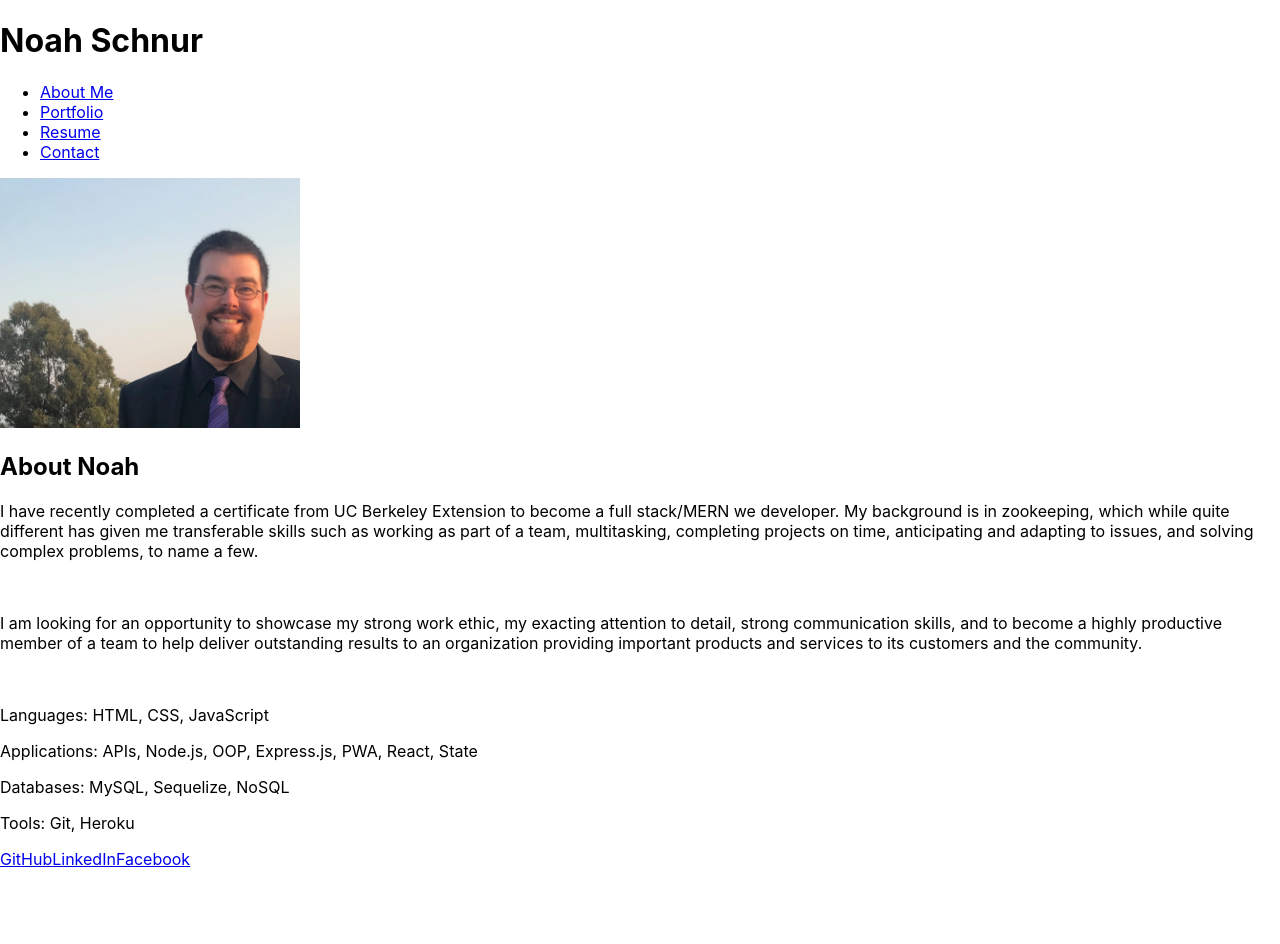
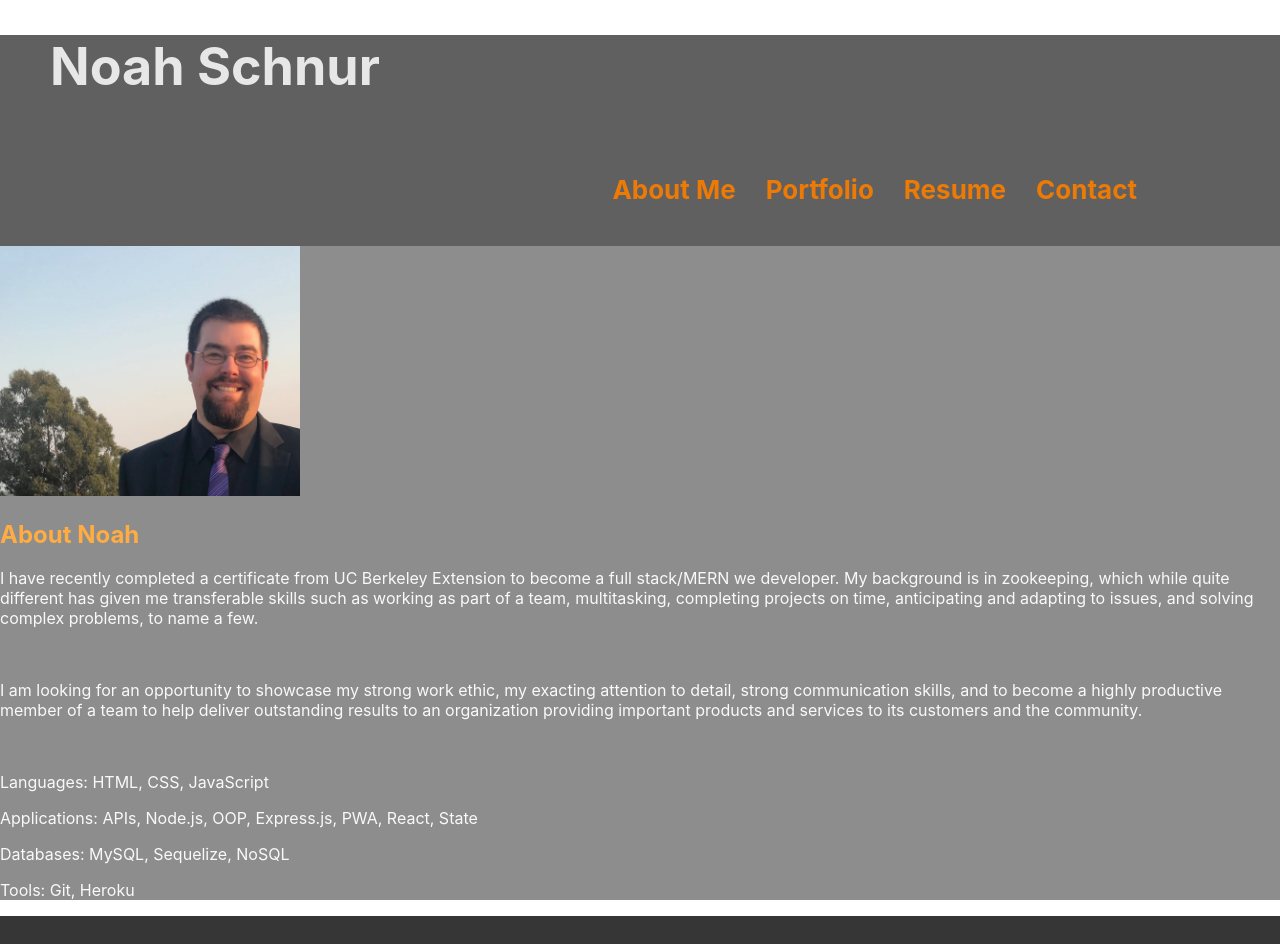
Before and after one commit to noahschnur/noah-schnur-portfolio, a React (Create React App) app: page / in a window 1280 px wide. Shown: the top 944 px of the page. Before the commit the page ends 869 px from the top, so only its background shows below. Built offline with nearby package versions, Linux system fonts and the light colour scheme.

Commit message:
css pass 1

```diff
--- a/package.json
+++ b/package.json
@@ -4,6 +4,9 @@
   "private": true,
   "homepage": "https://noahschnur.github.io/noahschnur-portfolio/",
   "dependencies": {
+    "@material-ui/core": "^4.11.4",
+    "@material-ui/styles": "^4.11.4",
+    "@material-ui/system": "^4.11.3",
     "@react-pdf/renderer": "^2.0.15",
     "@testing-library/user-event": "^12.8.3",
     "cors": "^2.8.5",
--- a/public/index.html
+++ b/public/index.html
@@ -2,19 +2,19 @@
 <html lang="en">
   <head>
     <meta charset="utf-8" />
-    <link rel="icon" href="%PUBLIC_URL%/favicon.ico" />
+    <link rel="icon" href="../src/assets/images/Noah.jpg" />
     <meta name="viewport" content="width=device-width, initial-scale=1" />
     <meta name="theme-color" content="#000000" />
     <meta
       name="description"
       content="Web site created using create-react-app"
     />
-    <link rel="apple-touch-icon" href="%PUBLIC_URL%/logo192.png" />
+    <link rel="apple-touch-icon" href="../src/assets/images/Noah.jpg" />
     <!--
       manifest.json provides metadata used when your web app is installed on a
       user's mobile device or desktop. See https://developers.google.com/web/fundamentals/web-app-manifest/
     -->
-    <link rel="manifest" href="%PUBLIC_URL%/manifest.json" />
+    <link rel="manifest" href="../src/assets/images/Noah.jpg" />
     <!--
       Notice the use of %PUBLIC_URL% in the tags above.
       It will be replaced with the URL of the `public` folder during the build.
--- /dev/null
+++ b/src/App.css
@@ -0,0 +1,82 @@
+.App {
+  text-align: center;
+}
+
+.App-header {
+  background-color: #606060;
+  min-height: 75px;
+  font-size: calc(10px + 2vmin);
+}
+
+.App-footer {
+    background-color: #363636;
+    display: flex;
+    align-items: center;
+    justify-content: space-around;
+    height: 75px;
+    font-size: large;
+}
+
+.App-h1 {
+    opacity: 0.85;
+    display: flex;
+    justify-content: flex-start;
+    align-items: center;
+    margin-left: 50px;
+    color: #ffffff;
+}
+
+.App-nav {
+    display: flex;
+    align-items: center;
+    justify-content: flex-end;
+    width: 90%;
+}
+
+.nav-li {
+    display: inline-block;
+    padding: 15px;
+    list-style-type: none;
+}
+
+.App-link {
+  color: #f57c00;
+  opacity: 0.95;
+  text-decoration: none;
+  font-weight: bold;
+}
+
+.Port-link {
+  color: #ffad42;
+  text-decoration: none;
+  font-weight: bold;
+}
+
+.p-main {
+    background-color: #606060;
+}
+
+.p-light {
+    background-color: #8d8d8d;
+}
+
+.p-dark {
+    background-color: #363636;
+}
+
+.p-text {
+    color: #ffffff;
+    opacity: 0.95;
+}
+
+.s-main {
+    color: #f57c00;
+}
+
+.s-light {
+    color: #ffad42;
+}
+
+.s-dark {
+    color: #bb4d00;
+}
--- a/src/App.js
+++ b/src/App.js
@@ -1,32 +1,29 @@
-import React, { useState } from 'react';
-import Nav from './Components/Nav';
-import About from './Components/About';
-import Footer from './Components/Footer';
-import Portfolio from './Components/Portfolio';
-import Resume from './Components/Resume';
-import ContactForm from './Components/Contact';
+import React, { useState } from "react";
+import "./App.css";
+import Nav from "./Components/Nav";
+import About from "./Components/About";
+import Footer from "./Components/Footer";
+import Portfolio from "./Components/Portfolio";
+import Resume from "./Components/Resume";
+import ContactForm from "./Components/Contact";
 import { BrowserRouter as Router, Route, Switch } from "react-router-dom";
-import './index.css';
+import "./index.css";
 
 function App() {
-
-
   const [contactSelected, setContactSelected] = useState(false);
 
   return (
     <Router>
-      <Nav
-        setContactSelected={setContactSelected}
-      ></Nav>
+      <Nav setContactSelected={setContactSelected}></Nav>
       <main>
         {!contactSelected ? (
           <Switch>
-            <Route exact path="/Resume" component={Resume}/>
-            <Route exact path="/Portfolio" component={Portfolio}/>
-            <Route exact path="/" component={About}/>
+            <Route exact path="/resume" component={Resume} />
+            <Route exact path="/portfolio" component={Portfolio} />
+            <Route exact path="/" component={About} />
           </Switch>
-         ) : (
-           <ContactForm></ContactForm>
+        ) : (
+          <ContactForm></ContactForm>
         )}
       </main>
       <Footer></Footer>
--- a/src/Components/About/index.js
+++ b/src/Components/About/index.js
@@ -1,30 +1,31 @@
 import React from 'react';
 import Noah from "../../assets/images/Noah.jpg";
 
+
 function About() {
     return (
-        <section>
+        <section className="p-light">
             <img src={Noah} alt="Noah Schnur" height="250px" width="300px" />
-            <h2>About Noah</h2>
+            <h2 className="s-light">About Noah</h2>
             <div>
-                <p>
+                <p className="p-text">
                     I have recently completed a certificate from UC Berkeley Extension to become a full stack/MERN we developer. My background is in zookeeping, which while quite different has given me transferable skills such as working as part of a team, multitasking, completing projects on time, anticipating and adapting to issues, and solving complex problems, to name a few.
                 </p>
                 <br></br>
-                <p>
+                <p className="p-text">
                     I am looking for an opportunity to showcase my strong work ethic, my exacting attention to detail, strong communication skills, and to become a highly productive member of a team to help deliver outstanding results to an organization providing important products and services to its customers and the community.
                 </p>
                 <br></br>
-                <p>
+                <p className="p-text">
                     Languages: HTML, CSS, JavaScript
                 </p>
-                <p>
+                <p className="p-text">
                     Applications: APIs, Node.js, OOP, Express.js, PWA, React, State
                 </p>
-                <p>
+                <p className="p-text">
                     Databases: MySQL, Sequelize, NoSQL
                 </p>
-                <p>
+                <p className="p-text">
                     Tools: Git, Heroku
                 </p>
             </div>
--- a/src/Components/Contact/index.js
+++ b/src/Components/Contact/index.js
@@ -36,8 +36,8 @@ function ContactForm() {
   };
 
   return (
-    <section>
-      <h1 data-testid="h1tag">Contact me</h1>
+    <section className="p-light">
+      <h1 data-testid="h1tag" className="s-light">Contact me</h1>
       <form id="contact-form" onSubmit={handleSubmit}>
         <div>
           <label htmlFor="name">Name:</label>
--- a/src/Components/Footer/index.js
+++ b/src/Components/Footer/index.js
@@ -2,10 +2,10 @@ import React from 'react';
 
 function Footer() {
     return (
-        <footer>
-            <a target="_blank" rel="noopener noreferrer" href="https://github.com/noahschnur">GitHub</a>
-            <a target="_blank" rel="noopener noreferrer" href="https://www.linkedin.com/in/noah-schnur-87363418b/">LinkedIn</a>
-            <a target="_blank" rel="noopener noreferrer" href="https://www.facebook.com/jewgurnaut">Facebook</a>
+        <footer className="App-footer">
+            <a target="_blank" rel="noopener noreferrer" href="https://github.com/noahschnur" className="App-link">GitHub</a>
+            <a target="_blank" rel="noopener noreferrer" href="https://www.linkedin.com/in/noah-schnur-87363418b/" className="App-link">LinkedIn</a>
+            <a target="_blank" rel="noopener noreferrer" href="https://www.facebook.com/jewgurnaut" className="App-link">Facebook</a>
         </footer>
     );
 }
--- a/src/Components/Nav/index.js
+++ b/src/Components/Nav/index.js
@@ -5,34 +5,37 @@ function Nav(props) {
   let history = useHistory();
   const {setContactSelected } = props;
   return (
-    <header>
-      <h1>Noah Schnur</h1>
-      <nav>
+    <header className="App-header">
+      <h1 className="App-h1">Noah Schnur</h1>
+      <nav className="App-nav">
         <ul>
-          <li>
-            <a data-testid="about" href="#about" onClick={() => {
+          <li className="nav-li">
+            <a data-testid="about" href="/" onClick={() => {
               setContactSelected(false)
               history.push("/")
-            }}>
+            }}
+            className="App-link">
               About Me
             </a>
           </li>
-          <li>
-            <a data-testid="portfolio" href="#Portfolio" onClick={() => {
+          <li className="nav-li">
+            <a data-testid="portfolio" href="/portfolio" onClick={() => {
               setContactSelected(false)
-              history.push("/Portfolio")}}>
+              history.push("/Portfolio")}}
+              className="App-link">
                 Portfolio
             </a>
           </li>
-          <li>
-            <a data-testid="resume" href="#Resume" onClick={() => {
+          <li className="nav-li">
+            <a data-testid="resume" href="/resume" onClick={() => {
               setContactSelected(false)
-              history.push("/Resume")}}>
+              history.push("/Resume")}}
+              className="App-link">
                 Resume
             </a>
           </li>
-          <li>
-            <a data-testid="contact" href="#contact" onClick={() => setContactSelected(true)}>
+          <li className="nav-li">
+            <a data-testid="contact" href="/#contact" onClick={() => setContactSelected(true)} className="App-link">
               Contact
             </a>
           </li>
--- a/src/Components/Portfolio/index.js
+++ b/src/Components/Portfolio/index.js
@@ -2,12 +2,13 @@ import React from "react";
 import PickEm from "../../assets/screenshots/Pick-Em.png";
 import SwapMeet from "../../assets/screenshots/Swapmeet.png";
 
+
 function Portfolio() {
   return (
-    <section>
-      <h2>Portfolio</h2>
+    <section className="p-light">
+      <h2 className="s-light">Portfolio</h2>
       <div>
-        <h3>Pick 'Em</h3>
+        <h3 className="s-light">Pick 'Em</h3>
         <a
           href="https://richardyjkim.github.io/my-first-project/"
           target="_blank"
@@ -20,26 +21,26 @@ function Portfolio() {
             width="400px"
           />
         </a>
-        <p>
+        <p className="p-text">
           Pick 'Em was the first group project in the UC Berkeley Extnsion Boot
           Camp. This project took place at the end of the front end section of
           the boot camp. The main technologies used are: HTML, CSS, JavaScript,
           and web APIs.
         </p>
-        <p>
+        <p className="p-text">
           I was responsible for using the data from the web API and rendering it
           in usable formats so my teemmates could use that for making the game.
           I sent the data for the date of the game, the home team, and the away
           team to localstorage.
         </p>
-        <p>
+        <p className="p-text">
           Once in local storage, one of my teammates was responsible for using
           that information to style the page with CSS to make clickable buttons
           with the user's choice also sent to localstorage. Then a different
           teammate wrote code comparing the user's picks to the winners the next
           day once the API was updated.
         </p>
-        <p>
+        <p className="p-text">
           We ended up hardcoding the app to the 2021 preseason for baseball as
           with our skill level at the time it was the easiest option with the
           way the external API was set-up.
@@ -49,6 +50,7 @@ function Portfolio() {
             href="https://github.com/richardyjkim/my-first-project"
             target="_blank"
             rel="noreferrer"
+            className="Port-link"
           >
             GitHub
           </a>
@@ -58,13 +60,14 @@ function Portfolio() {
             href="https://richardyjkim.github.io/my-first-project/"
             target="_blank"
             rel="noreferrer"
+            className="Port-link"
           >
             Deployed page
           </a>
         </p>
       </div>
       <div>
-        <h3>Swap Meet</h3>
+        <h3 className=".Port-link">Swap Meet</h3>
         <a
           href="https://serene-brushlands-34437.herokuapp.com/"
           target="_blank"
@@ -77,13 +80,13 @@ function Portfolio() {
             width="400px"
           />
         </a>
-        <p>
+        <p className="p-text">
           Swap Meet was the second group project in the UC Berkeley Extension
           Boot Camp. This project took place at the end of the back end section
           of the boot camp. The main technologies used are: Bcrypt, Express,
           Handlebars, Express Sessions, Multer, MySQL2, Sequelize.
         </p>
-        <p>
+        <p className="p-text">
           I was responsible for for creating the databases in MySQL and
           Sequelize in order to store the different categories, the items, and
           the users. I also wrote the routes in order to show the information on
@@ -95,6 +98,7 @@ function Portfolio() {
             href="https://github.com/kingkevin05/swap-meet"
             target="_blank"
             rel="noreferrer"
+            className="Port-link"
           >
             GitHub
           </a>
@@ -104,6 +108,7 @@ function Portfolio() {
             href="https://serene-brushlands-34437.herokuapp.com/"
             target="_blank"
             rel="noreferrer"
+            className="Port-link"
           >
             Deployed page
           </a>
--- a/src/Components/Resume/index.js
+++ b/src/Components/Resume/index.js
@@ -1,40 +1,39 @@
 import React from 'react';
-// import MyResume from '../../assets/Resume/NoahSchnurResume.pdf';
 
 function Resume() {
     return (
-        <section>
-            <h2>Noah's Resume</h2>
+        <section className="p-light">
+            <h2 className="s-light">Noah's Resume</h2>
             <div>
                 <h3>Education</h3>
-                <p>
+                <p className="p-text">
                     Graduated from UC Santa Cruz in 2012 with a B.S. in Ecology and Evolutionary Biology
                 </p>
-                <p>
+                <p className="p-text">
                     Completed the UC Berkeley Extension Computer Programming Boot Camp with a Certificate in 2021
                 </p>
             </div>
             <div>
                 <h3>Work History</h3>
-                <p>
+                <p className="p-text">
                     Program Intern for the San Francisco Zoo in San Francisco, CA from June 2013 - February 2014.
                 </p>
-                <p>
+                <p className="p-text">
                     Animal Care Intern for the Oakland Zoo in Oakland, CA from January 2014 - July 2014.
                 </p>
-                <p>
+                <p className="p-text">
                     Animal Care Intern for Turpentine Creek Wildlife Refuge in Eureka Springs, AR from August 2014 - August 2015.
                 </p>
-                <p>
+                <p className="p-text">
                     Animal Care Volunteer for the Oakland Zoo from September 2015 - June 2016.
                 </p>
-                <p>
+                <p className="p-text">
                     Zookeeper in Area 5 for the El Paso Zoo in El Paso, TX from July 2016 - May 2018.
                 </p>
-                <p>
+                <p className="p-text">
                     Hoofstock Keeper for the San Francisco Zoo in an As-Needed/Temporary role from June 2018 - January 2019.
                 </p>
-                <p>
+                <p className="p-text">
                     Animal Trainer I for Six Flags Discovery Kingdom in Vallejo, CA from February 2019 - Present.
                 </p>
             </div>
```
Also changed, not shown: 2 other files (tests, documents, lock files or other folders).
